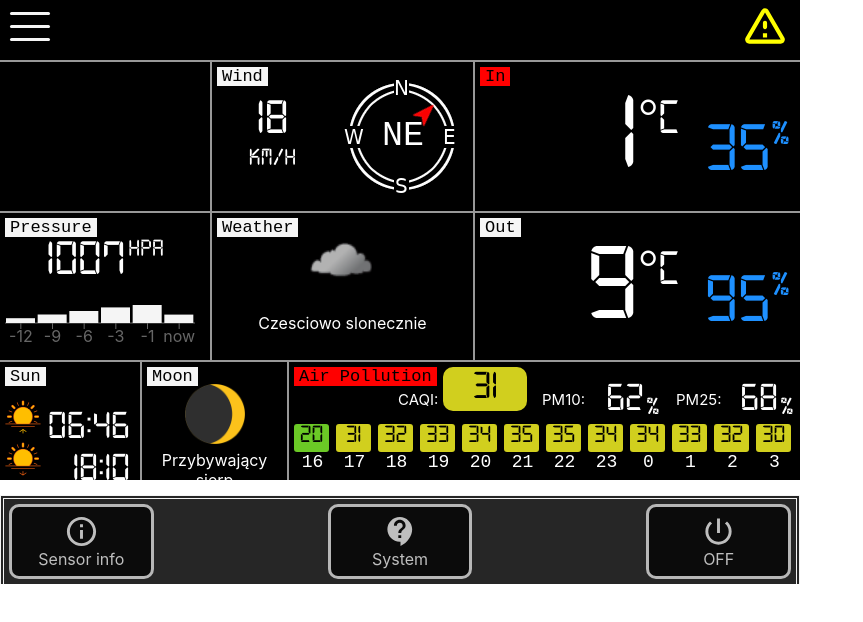
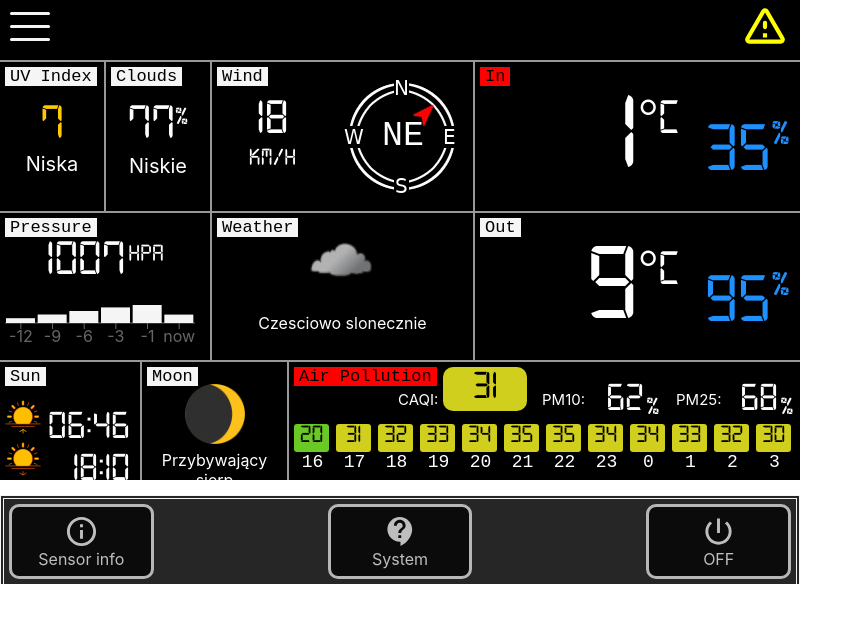
Before and after one commit to pawbla/HomeActiveDisplay, a React (Create React App) app in the folder home-active-display/: page / in a window 1280 px wide. Shown: the top 622 px of the page, without its empty margins (0-863 px from the left). Built offline with nearby package versions, Linux system fonts and the light colour scheme.

Commit message:
New weather components UV and Clouds

```diff
--- a/home-active-display/package.json
+++ b/home-active-display/package.json
@@ -16,7 +16,7 @@
     "react-dom": "^17.0.2",
     "react-redux": "^8.0.2",
     "react-router-dom": "^6.3.0",
-    "react-scripts": "4.0.3",
+    "react-scripts": "^5.0.1",
     "recharts": "^2.1.9",
     "redux": "^4.2.0",
     "sass": "^1.50.1",
--- a/home-active-display/src/Components/Weather/BottomComponent.js
+++ b/home-active-display/src/Components/Weather/BottomComponent.js
@@ -24,8 +24,8 @@ function SunRiseSet(props) {
   return (
     <div className="sunriseset">
       <Label label={LABELS.SUN} isError={props.day.isError}/>
-      <SunItem time={props.day.sunrise} pic={require(`../../assets/images/sunIcons/sunrise.png`).default}/>
-      <SunItem time={props.day.sunset} pic={require(`../../assets/images/sunIcons/sunset.png`).default}/>
+      <SunItem time={props.day.sunrise} pic={require(`../../assets/images/sunIcons/sunrise.png`)}/>
+      <SunItem time={props.day.sunset} pic={require(`../../assets/images/sunIcons/sunset.png`)}/>
     </div>
   )
 }
@@ -43,7 +43,7 @@ function MoonInfo(props) {
   return (
     <div className="moon">
        <Label label={LABELS.MOON} isError={props.moon.isError}/>
-       <img src={require(`../../assets/images/moon/moon_${props.moon.icon}.png`).default} alt={DEFAULTS.EMPTY}/>
+       <img src={require(`../../assets/images/moon/moon_${props.moon.icon}.png`)} alt={DEFAULTS.EMPTY}/>
        <div className="text">
          {props.moon.text}
        </div>
--- a/home-active-display/src/Components/Weather/Constants.js
+++ b/home-active-display/src/Components/Weather/Constants.js
@@ -10,6 +10,8 @@ export const LABELS = {
     CAQI: "CAQI",
     PM_10: "PM10",
     PM_25: "PM25",
+    CLOUDS: "Clouds",
+    UV: "UV Index",
     PERCENT_UNIT: "%"
 };
 
--- a/home-active-display/src/Components/Weather/MiddleComponent.js
+++ b/home-active-display/src/Components/Weather/MiddleComponent.js
@@ -53,7 +53,7 @@ const CHART_OFFSET = 1;
 export default function MiddleComponent(props) {
     return(
         <div className="middle">
-            <LeftSide pressure={props.values.pressure}/>
+            <LeftSide pressure={props.values.pressure} uv={props.values.uv} cloud={props.values.cloud}/>
             <CenterSide weather={props.values.weather} wind={props.values.wind}/>
             <RightSide in={props.values.in} out={props.values.out}/>
         </div>
@@ -63,7 +63,7 @@ export default function MiddleComponent(props) {
 function LeftSide(props) {
     return (
         <div className="left">
-            <Empty />
+            <LeftSmall uv={props.uv} cloud={props.cloud}/>
             <PressureComponent pressure={props.pressure}/>
         </div>
     )
@@ -83,6 +83,15 @@ function RightSide(props) {
         <div className="right">
             <TempHumComponent label={LABELS.IN} temp={props.in.temp} hum={props.in.hum} isError={props.in.isError}/>
             <TempHumComponent label={LABELS.OUT} temp={props.out.temp} hum={props.out.hum} isError={props.out.isError}/>
+        </div>
+    )
+}
+
+function LeftSmall(props) {
+    return (
+        <div className="leftSmall">
+            <UVComponent uv={props.uv}/>
+            <CloudsComponent cloud={props.cloud}/>
         </div>
     )
 }
@@ -112,10 +121,10 @@ function WindComponent(props) {
                 <div className="unit">km/h</div>
             </div>
             <div className="pic">
-                <img src={require(`../../assets/images/utils/compass.png`).default} alt="Brak obrazka"/>
+                <img src={require(`../../assets/images/utils/compass.png`)} alt="Brak obrazka"/>
                 <div className="value">{props.wind.dirVal}</div>
                 <div className="indicator" style={{ transform: 'rotate(' + props.wind.dirDeg + 'deg)' }}>
-                    <img src={require(`../../assets/images/utils/indicator.png`).default} alt="Brak obrazka"/>
+                    <img src={require(`../../assets/images/utils/indicator.png`)} alt="Brak obrazka"/>
                 </div>
             </div>
 
@@ -127,16 +136,37 @@ function WeatherComponent(props) {
     return (
         <div className="weather">
             <Label label={LABELS.WEATHER} isError={props.isError}/>
-            {props.icon === DEFAULTS.EMPTY? null : <img src={require(`../../assets/images/weatherIcons/${props.icon}.png`).default} alt={DEFAULTS.EMPTY}/>}
+            {props.icon === DEFAULTS.EMPTY? null : <img src={require(`../../assets/images/weatherIcons/${props.icon}.png`)} alt={DEFAULTS.EMPTY}/>}
             <div className="text">{props.text}</div>
         </div>
     )
 }
 
-function Empty() { //Rename if needed
+function CloudsComponent(props) {
     return (
-        <div>
+        <div className="items">
+            <Label label={LABELS.CLOUDS} isError={props.isError}/>
+            <div className="clouds">
+                <div className="value">{props.cloud.cover}</div>
+                <div className="unit">%</div>
+            </div>
+            <div className="text">
+                {props.cloud.ceiling}
+            </div>
+        </div>
+    )
+}
 
+function UVComponent(props) {
+    return (
+        <div className="items">
+            <Label label={LABELS.UV} isError={props.isError}/>
+            <div className="value" style={{color: props.uv.colour }}>
+                {props.uv.value}
+            </div>
+            <div className="text">
+                {props.uv.text}
+            </div>
         </div>
     )
 }
--- a/home-active-display/src/Components/Weather/Weather.js
+++ b/home-active-display/src/Components/Weather/Weather.js
@@ -85,6 +85,17 @@ const prepareValues = (data) => {
         dirVal: data ? data.weather.windDirection.value : DEFAULTS.EMPTY,
         isError: data ? isErrorWind(data.weather) : true
       },
+      cloud: {
+        cover: data ? data.weather.cloudCover.value : DEFAULTS.EMPTY,
+        ceiling: data ? prepareCeilingText(data.weather.ceiling.value) : DEFAULTS.EMPTY,
+        isError: data ? isErrorCloud(data.weather) : true
+      },
+      uv: {
+        value: data ? data.weather.uvIndexValue.value : DEFAULTS.EMPTY,
+        colour: data ? data.weather.uvIndexColor.value : DEFAULTS.EMPTY,
+        text: data ? data.weather.uvIndexDescription.value : DEFAULTS.EMPTY,
+        isError: data ? isErrorUV(data.weather) : true
+      },
       in: {
         temp: data ? data.in.temperature.value : DEFAULTS.EMPTY,
         hum: data ? data.in.humidity.value : DEFAULTS.EMPTY,
@@ -118,6 +129,14 @@ const isErrorWeather = (weather) => {
 
 const isErrorWind = (weather) => {
   return (weather.windSpeed.isError || weather.windDirectionDeg.isError || weather.windDirection.isError);
+}
+
+const isErrorUV = (weather) => {
+  return (weather.uvIndexDescription.isError || weather.uvIndexColor.isError || weather.uvIndexValue.isError);
+}
+
+const isErrorCloud = (weather) => {
+  return (weather.cloudCover.isError || weather.ceiling.isError);
 }
 
 const isErrorTempHum = (data) => {
@@ -161,3 +180,13 @@ const prepareDefaultAirPollutionForecastValues = () => {
 const prepareIconNo = (iconNo) => {
   return  iconNo <= 9 ? "0"+iconNo : iconNo;
 }
+
+const prepareCeilingText = (ceiling) => {
+  if (ceiling < 2000) {
+    return "Niskie";
+  } else if (ceiling > 7000) {
+    return "Wysokie";
+  } else {
+    return "Średnie";
+  }
+}
--- a/home-active-display/src/Components/Weather/styles.scss
+++ b/home-active-display/src/Components/Weather/styles.scss
@@ -44,11 +44,48 @@
                     .unit {
                         @include small_unit;
                         padding-bottom: 22px;
-                        padding-top: 25px;
+                        padding-top: 30px;
                     }
                 }
                 .graph {
                     height: 50%;
+                }
+            }
+            .leftSmall {
+                display: flex;
+                flex-flow: row nowrap;
+                align-items: stretch;
+                & > div:first-child {
+                    border-right: $border_size solid $border_colour;
+                }
+                .items {
+                    width: 50%;
+                    position: relative;
+                    display: flex;
+                    flex-flow: column nowrap;
+                    align-items: stretch;
+                    padding-top: 30px;
+                    .clouds {
+                        display: flex;
+                        flex-flow: row nowrap;
+                        justify-content: center;
+                    }
+                    .value {
+                        @include ms_value;
+                        text-align: center;
+                        padding-top: 10px;
+                        height: 50px;
+                    }
+                    .unit {
+                        @include small_unit;
+                        height: 48px;
+                        padding-top: 14px;
+                    }
+                    .text {
+                        height: 35px;
+                        font-size: 20px;
+                        text-align: center;
+                    }
                 }
             }
         }
--- a/home-active-display/src/Libs/RestApi/restWrapper.js
+++ b/home-active-display/src/Libs/RestApi/restWrapper.js
@@ -5,7 +5,7 @@ export const fetchWrapper = {
     delete: request('DELETE')
 };
 
-const LOCALHOST = "localhost";
+const LOCALHOST = "http://localhost";
 const apiUrl = "api";
 
 function request(method) {
--- a/home-active-display/src/Mocks/weatherResponse.js
+++ b/home-active-display/src/Mocks/weatherResponse.js
@@ -179,6 +179,18 @@ export const weatherResp = {"airPolution":{
         "date":"10.04 20:38",
         "isError":false,
         "value":"457"},
+      "isPrecipation": {
+        "date": "10.03 22:34",
+        "isError": false,
+        "value": false},
+      "precipationType": {
+        "date": "10.03 22:34",
+        "isError": false,
+        "value": ""},
+      "isDayTime": {
+        "date": "10.03 22:34",
+        "isError": false,
+        "value": true},
       "windDirectionDeg":{
         "date":"10.04 20:38",
         "isError":false,
@@ -194,7 +206,7 @@ export const weatherResp = {"airPolution":{
       "cloudCover":{
         "date":"10.04 20:38",
         "isError":false,
-        "value":"100"},
+        "value":"77"},
       "uvIndexDescription":{
         "date":"10.04 20:38",
         "isError":false,
```
Also changed, not shown: home-active-display/src/App.js (line endings or trailing spaces), 1 other file (tests, documents, lock files or other folders).
